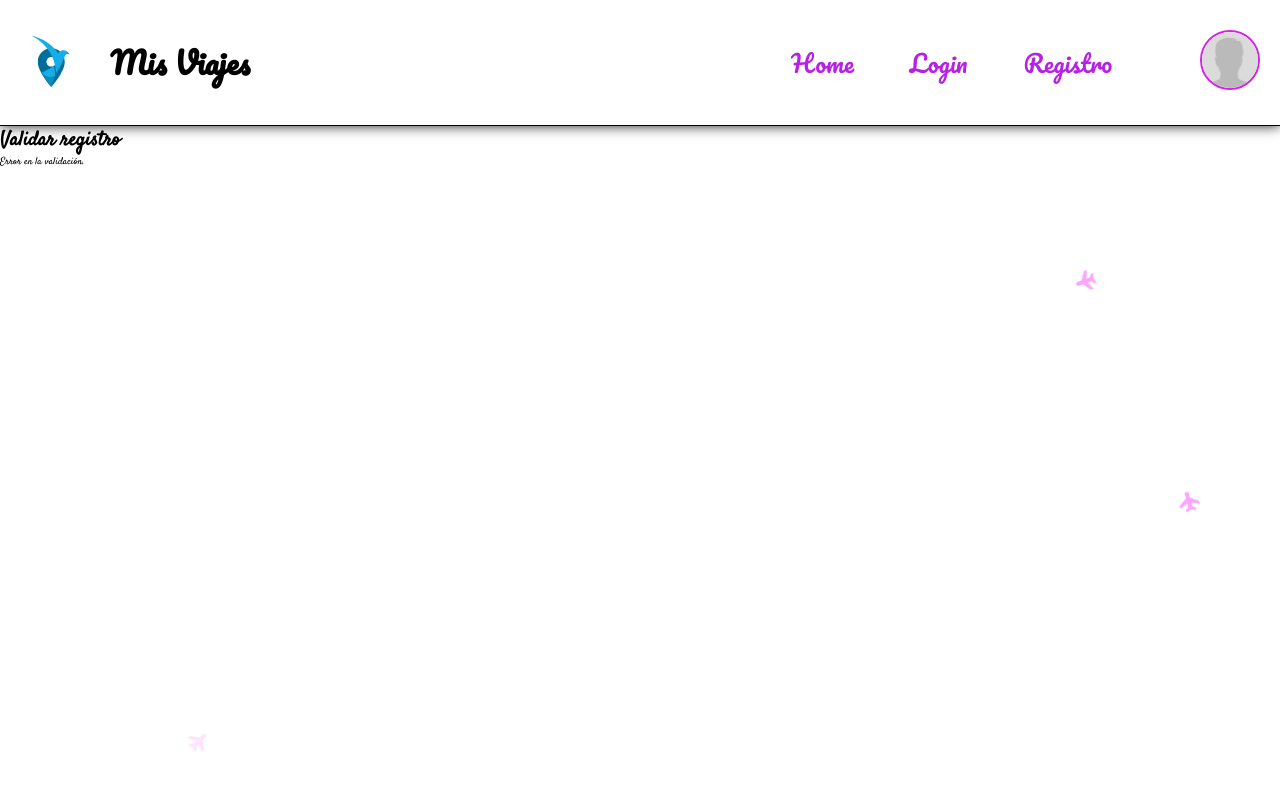
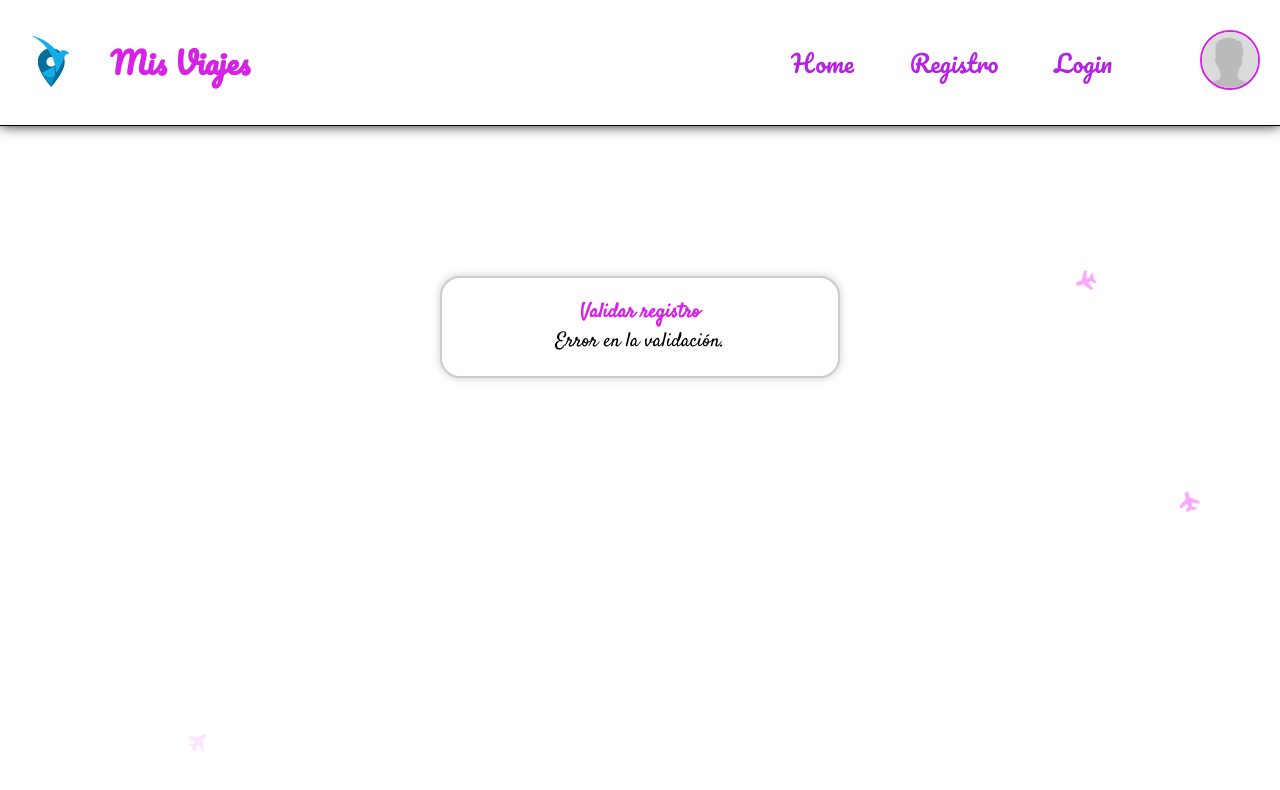
Before and after one commit to griloxx/frontendMisViajes, a React (Vite) app: page /validar-registro/1 in a window 1280 px wide. Shown: the top 790 px of the page. Built offline with nearby package versions, Linux system fonts and the light colour scheme; no server answers.

Commit message:
css validar hecho

```diff
--- a/src/Pages/ValidarRegistro.jsx
+++ b/src/Pages/ValidarRegistro.jsx
@@ -1,6 +1,6 @@
 import { useEffect, useState } from "react";
 import { servicioValidarUsuario } from "../Api/servicioValidarRegistro";
-import { useParams } from "react-router-dom";
+import { useNavigate, useParams } from "react-router-dom";
 import "../Styles/ValidarRegistro.css";
 export function ValidarRegistro() {
   const [isValid, setIsValid] = useState({
@@ -8,7 +8,11 @@ export function ValidarRegistro() {
     valid: false,
   });
   const { codigo } = useParams();
+  const navigate = useNavigate();
   useEffect(() => {
+    if (!codigo) {
+      navigate("/");
+    }
     const peticionApi = async (codigo) => {
       const validarUsuario = await servicioValidarUsuario(codigo);
       if (validarUsuario.status === "ok") {
@@ -29,13 +33,15 @@ export function ValidarRegistro() {
     });
   }, []);
   return (
-    <main>
+    <main className="main-validar">
+      <div className="div-caja">
         <h1>Validar registro</h1>
         {isValid.valid ? (
           <p className="validacion-correcta">La validación fue exitosa.</p>
         ) : (
           <p className="validar-error">Error en la validación.</p>
         )}
+      </div>
     </main>
   );
 }
--- a/src/Styles/ValidarRegistro.css
+++ b/src/Styles/ValidarRegistro.css
@@ -1 +1,32 @@
-/* estilos  */
+h1 {
+  display: flex;
+  justify-content: center;
+  flex-direction: column;
+  align-items: center;
+  color: #d622e6;
+  font-size: 2rem;
+}
+
+p {
+  font-size: 2rem;
+  display: flex;
+  justify-content: center;
+  flex-direction: column;
+  align-items: center;
+  color: black;
+}
+.div-caja {
+  border: 2px solid #ccc;
+  padding: 20px;
+  border-radius: 20px;
+  box-shadow: 0 0 10px rgba(0, 0, 0, 0.2);
+  background-color: white;
+  max-width: 400px;
+  margin: 0 auto;
+  min-width: 200px;
+  z-index: 1;
+}
+
+.main-validar {
+  padding: 150px 20px;
+}
--- a/src/data/nav-links.json
+++ b/src/data/nav-links.json
@@ -5,13 +5,13 @@
     "icono": "Home"
   },
   {
+    "name": "Registro",
+    "url": "/registro",
+    "icono": "How_to_reg"
+  },
+  {
     "name": "Login",
     "url": "/login",
     "icono": "Login"
-    },
-    {
-      "name": "Registro",
-      "url": "/registro",
-      "icono": "How_to_reg"
   }
 ]
```
Lines whose indentation alone changed are shown as unchanged.
